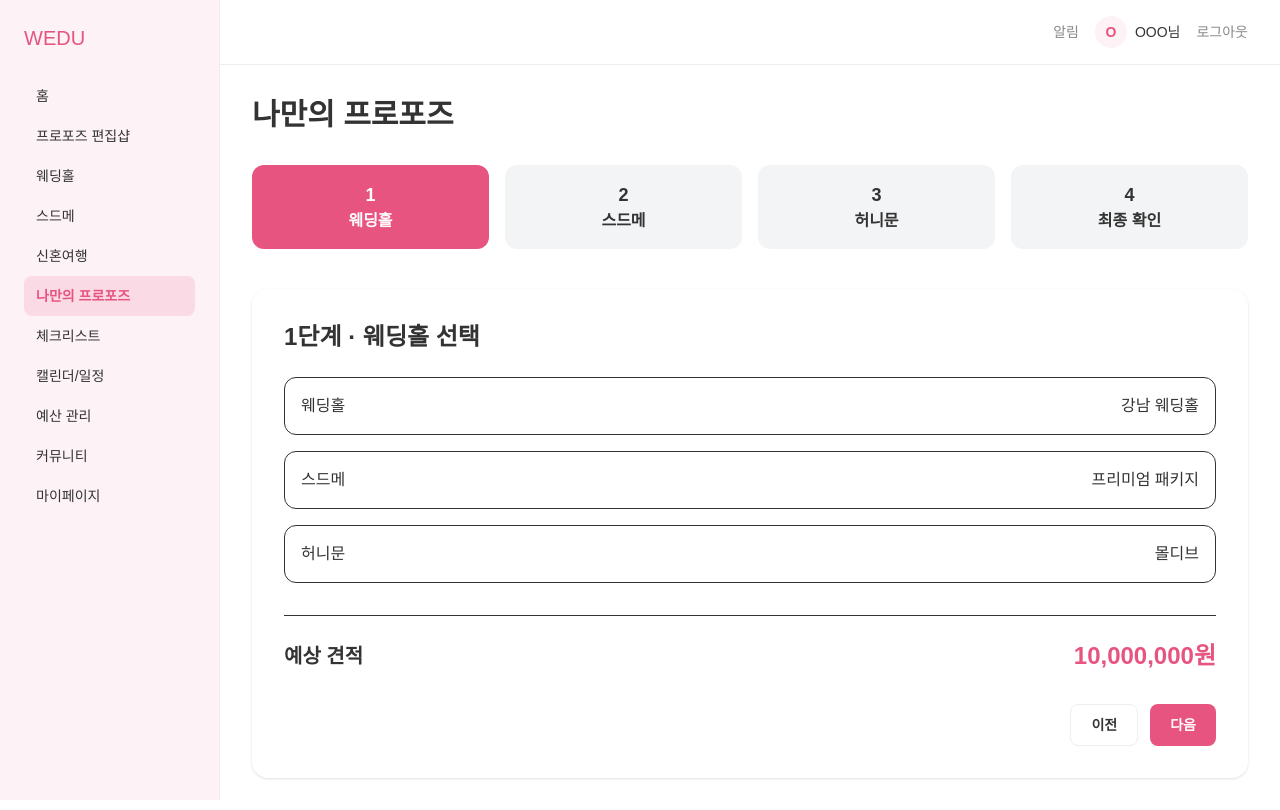
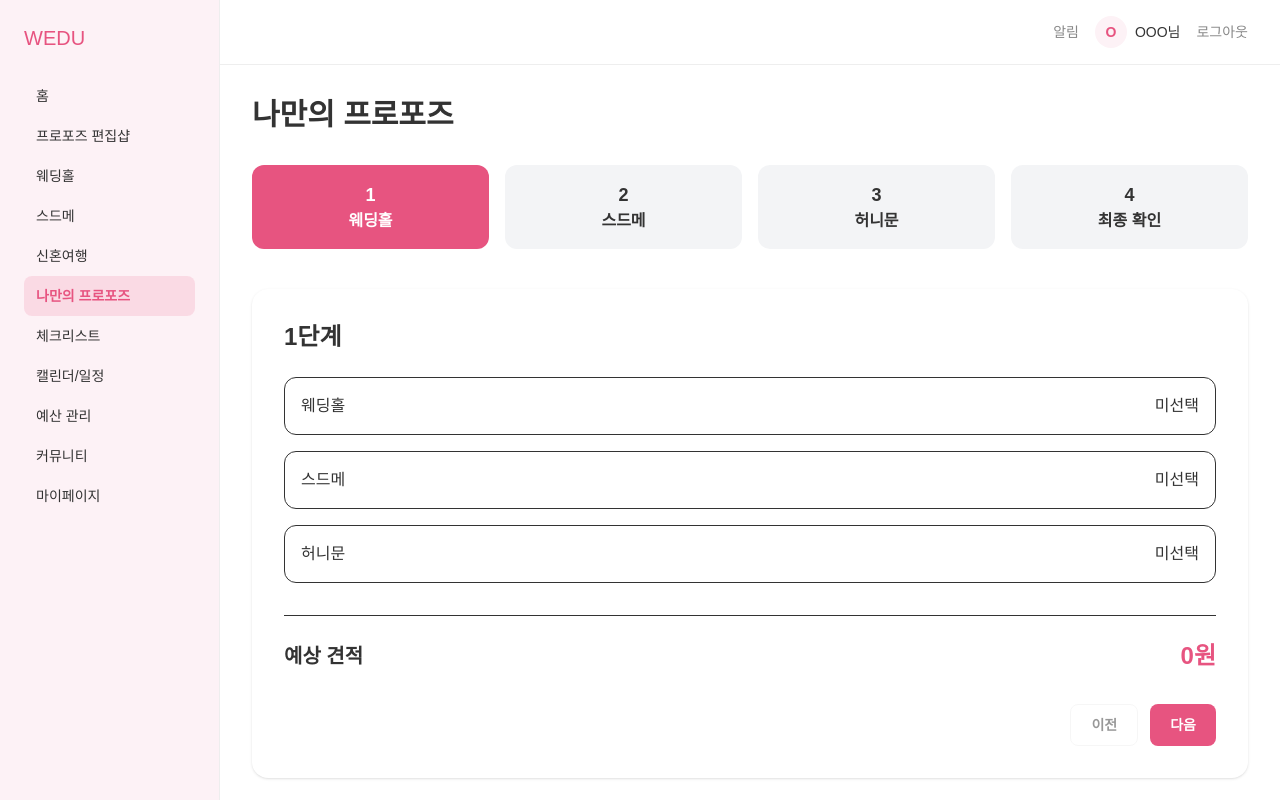
Before and after one commit to weduProject/wedu-frontend, a React (Vite) app: page /builder in a window 1280 px wide. Built offline with nearby package versions, Linux system fonts and the light colour scheme; no server answers.

Commit message:
fix: 코드 리뷰 피드백 반영

```diff
--- a/src/App.tsx
+++ b/src/App.tsx
@@ -17,14 +17,13 @@ import OnboardingStartPage from './pages/Onboarding/OnboardingStartPage';
 import OnboardingIntroPage from './pages/Onboarding/OnboardingIntroPage';
 import QuizPage from './pages/Onboarding/QuizPage';
 import PartnerMbtiPage from './pages/Onboarding/PartnerMbtiPage';
-
 import CommunityDetailPage from "./pages/Community/CommunityDetailPage";
 import CommunityWritePage from "./pages/Community/CommunityWritePage";
-
-
 import ShopDetailPage from './pages/Shop/ShopDetailPage';
 import DDayPage from './pages/Home/DDayPage';
 import { ScheduleProvider } from './pages/Calendar/hooks/useSchedules';
+import { BuilderProvider } from "./pages/Builder/BuilderContext";
+
 
 
 function OnboardingRoutes() {
@@ -56,7 +55,7 @@ export default function App() {
         <Route path="/wedding-hall" element={<WeddingHallPage />} />
         <Route path="/seudeume" element={<SeudeuimePage />} />
         <Route path="/honeymoon" element={<HoneymoonPage />} />
-        <Route path="/builder" element={<BuilderPage />} />
+        <Route path="/builder" element={<BuilderProvider><BuilderPage /></BuilderProvider>} />
         <Route path="/checklist" element={<ChecklistPage />} />
         <Route path="/calendar" element={<CalendarPage />} />
         <Route path="/budget" element={<BudgetPage />} />
--- a/src/pages/Builder/BuilderPage.tsx
+++ b/src/pages/Builder/BuilderPage.tsx
@@ -1,4 +1,5 @@
 import { Button } from "../../components";
+import { useBuilder } from "./BuilderContext";
 
 const steps = [
   "웨딩홀",
@@ -8,12 +9,14 @@ const steps = [
 ];
 
 export default function BuilderPage() {
-  const currentStep = 1;
+  const {
+    builder,
+    nextStep,
+    prevStep,
+    totalPrice,
+  } = useBuilder();
 
-  const totalPrice =
-    3500000 +
-    2500000 +
-    4000000;
+  const currentStep = builder.step;
 
   return (
     <div className="max-w-5xl mx-auto">
@@ -39,23 +42,23 @@ export default function BuilderPage() {
 
       <div className="bg-white rounded-2xl shadow p-8">
         <h2 className="text-2xl font-bold mb-6">
-          1단계 · 웨딩홀 선택
+          {currentStep}단계
         </h2>
 
         <div className="space-y-4">
           <div className="border rounded-xl p-4 flex justify-between">
             <span>웨딩홀</span>
-            <span>강남 웨딩홀</span>
+            <span>{builder.weddingHall || "미선택"}</span>
           </div>
 
           <div className="border rounded-xl p-4 flex justify-between">
             <span>스드메</span>
-            <span>프리미엄 패키지</span>
+            <span>{builder.seudeume || "미선택"}</span>
           </div>
 
           <div className="border rounded-xl p-4 flex justify-between">
             <span>허니문</span>
-            <span>몰디브</span>
+            <span>{builder.honeymoon || "미선택"}</span>
           </div>
         </div>
 
@@ -70,11 +73,18 @@ export default function BuilderPage() {
         </div>
 
         <div className="flex justify-end gap-3 mt-8">
-          <Button variant="secondary">
+          <Button
+            variant="secondary"
+            onClick={prevStep}
+            disabled={currentStep === 1}
+          >
             이전
           </Button>
 
-          <Button>
+          <Button
+            onClick={nextStep}
+            disabled={currentStep === 4}
+          >
             다음
           </Button>
         </div>
```
